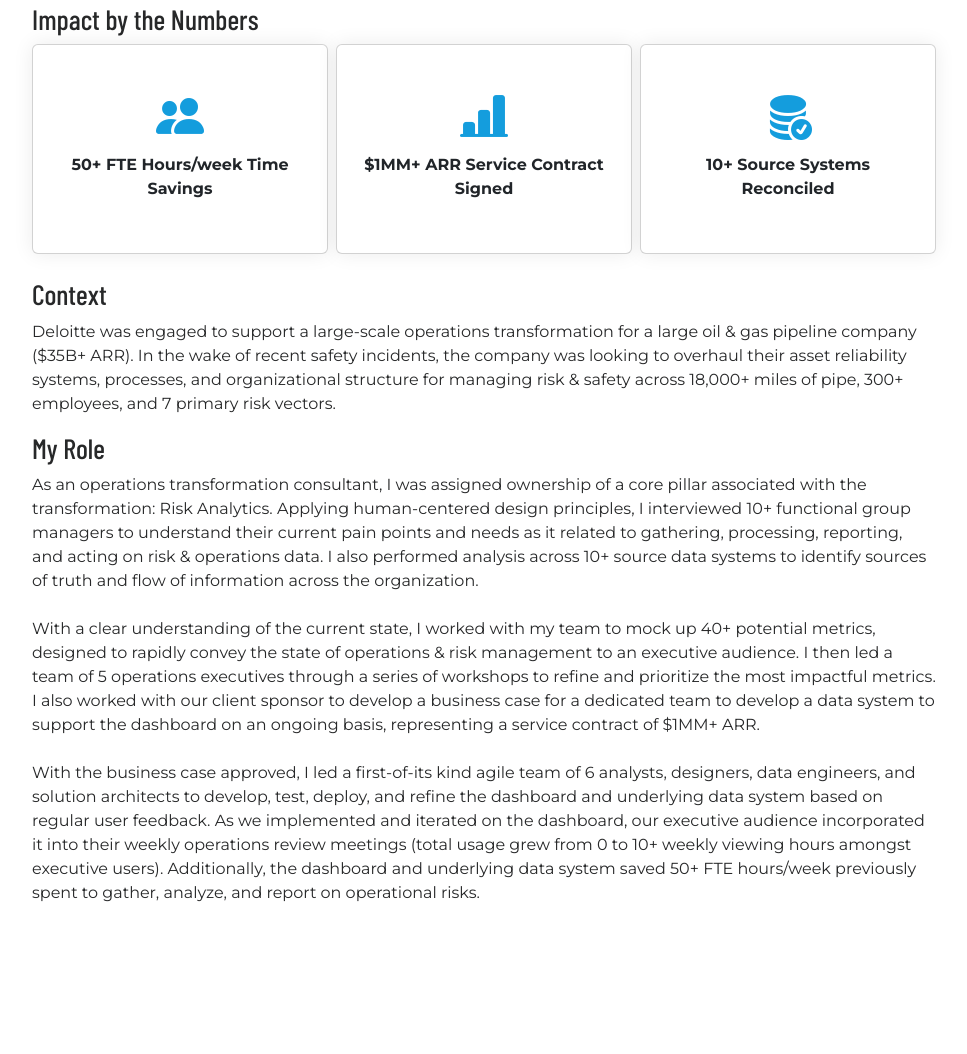
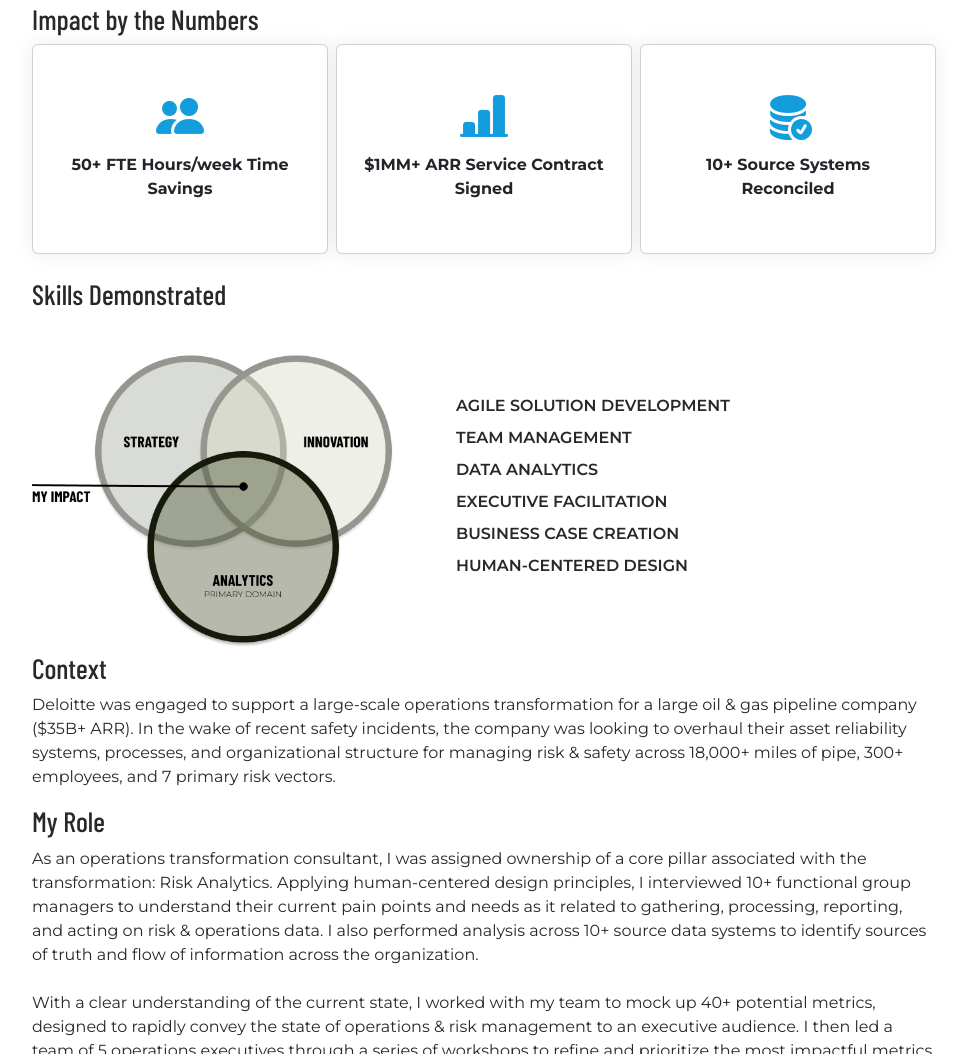
Before and after one commit to psaul20/patrick-personal-website, a plain HTML site: page portfolio_details/dashboard.html in a window 1280 px wide. Shown: the part 689-1743 px from the top of the page, without its empty margins (306-1273 px from the left). Before the commit the page ends 1618 px from the top, so only its background shows below. Drawn offline with nearby package versions, Linux system fonts and the light colour scheme; a web font is replaced by a local one.

Commit message:
skills displayed for dashboard

```diff
--- a/portfolio_details/dashboard.html
+++ b/portfolio_details/dashboard.html
@@ -140,6 +140,30 @@
               </div>
             </div>
           </div>
+          <div class="row gy-4 skills justify-content-start">
+            <h3>Skills Demonstrated</h3>
+            <div class="col-auto" data-aos="fade-left">
+              <div class="d-flex align-self-start">
+                <img
+                  src="../assets/img/portfolio/Skills_VD_Analy_Prim.png"
+                  width="400px"
+                  class="img-fluid"
+                  alt=""
+                />
+              </div>
+            </div>
+            <div class="col-auto" data-aos="fade-right">
+              <ul class="caps p-0">
+                <li>Agile Solution Development</li>
+                <li>Team Management</li>
+                <li>Data Analytics</li>
+                <li>Executive Facilitation</li>
+                <li>Business Case Creation</li>
+                <li>Human-Centered Design</li>
+              </ul>
+            </div>
+          </div>
+
           <div class="row d-flex">
             <h3>Context</h3>
             <p>
```
Also changed, not shown: portfolio_details/strategy.html (+5 -6 lines), assets/img/portfolio/Skills_VD_Analy_Prim.png (added), assets/img/portfolio/Skills_VD_Innov_Prim.png (added).
